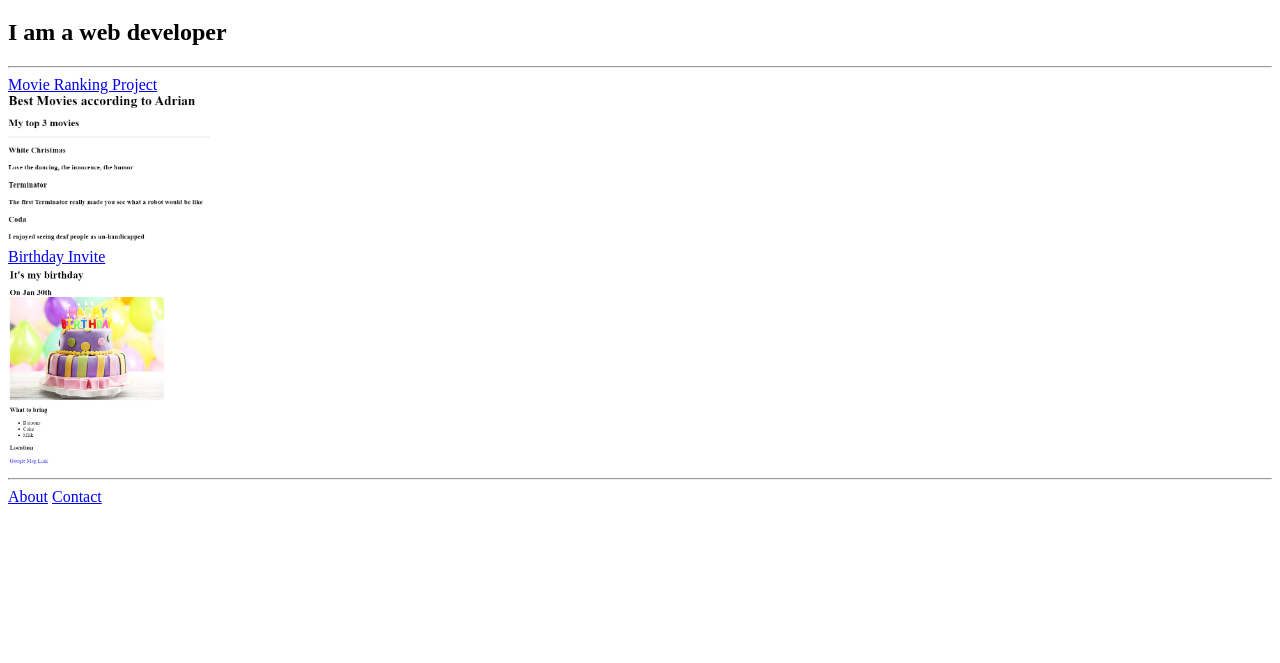
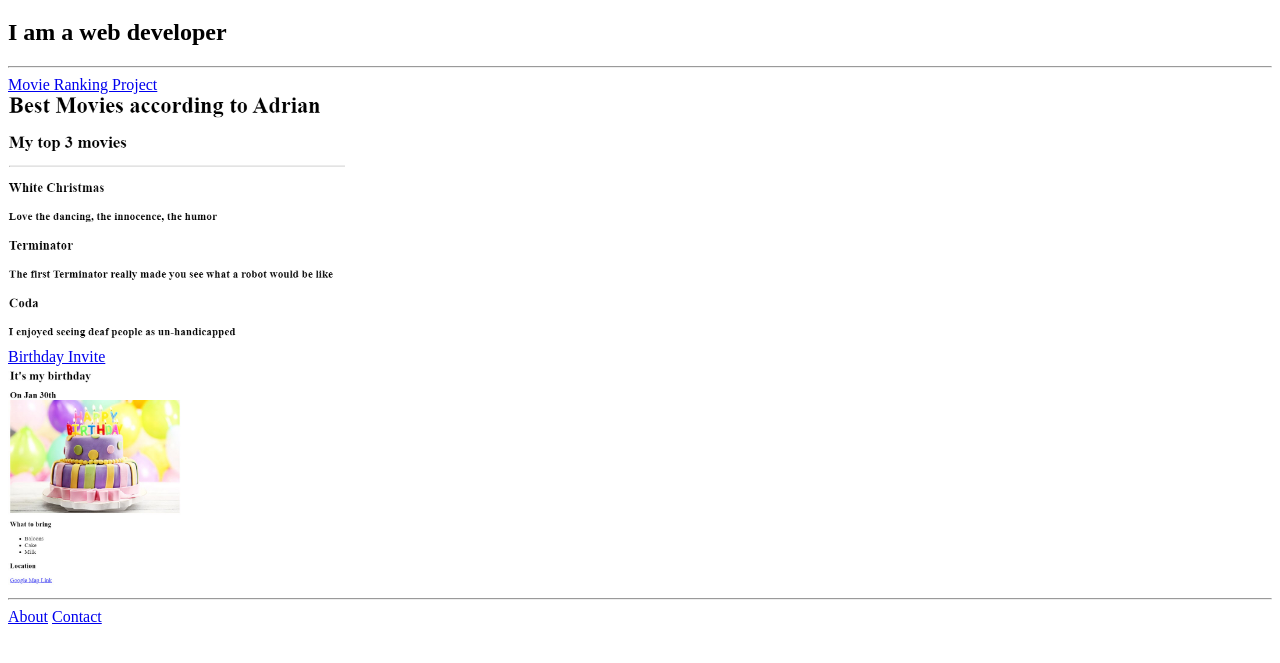
Before and after one commit to amgroene1-g/html-portfolio, a plain HTML site: page index.html in a window 1280 px wide. Shown: the part 61-724 px from the top of the page. Drawn offline with Linux system fonts and the light colour scheme.

Commit message:
Update index.html
updated picture size for both images

```diff
--- a/index.html
+++ b/index.html
@@ -11,11 +11,11 @@
         <hr />
         <a href="./public/movie-ranking.html">Movie Ranking Project</a>
         <br />
-        <img src="./assets/images/movie-ranking.png" height= 150 alt="My Favorite movies"/>
+        <img src="./assets/images/movie-ranking.png" height= 250 alt="My Favorite movies"/>
         <br />
         <a href="./public/birthday-invite.html">Birthday Invite</a>
         <br />
-        <img src="./assets/images/birthday-invitation.jpg" height="200" alt="birthday-invitation" />
+        <img src="./assets/images/birthday-invitation.jpg" height="220" alt="birthday-invitation" />
         <hr />
         <a href="./public/about.html">About</a>
         <a href="./public/contact.html">Contact</a>
```
